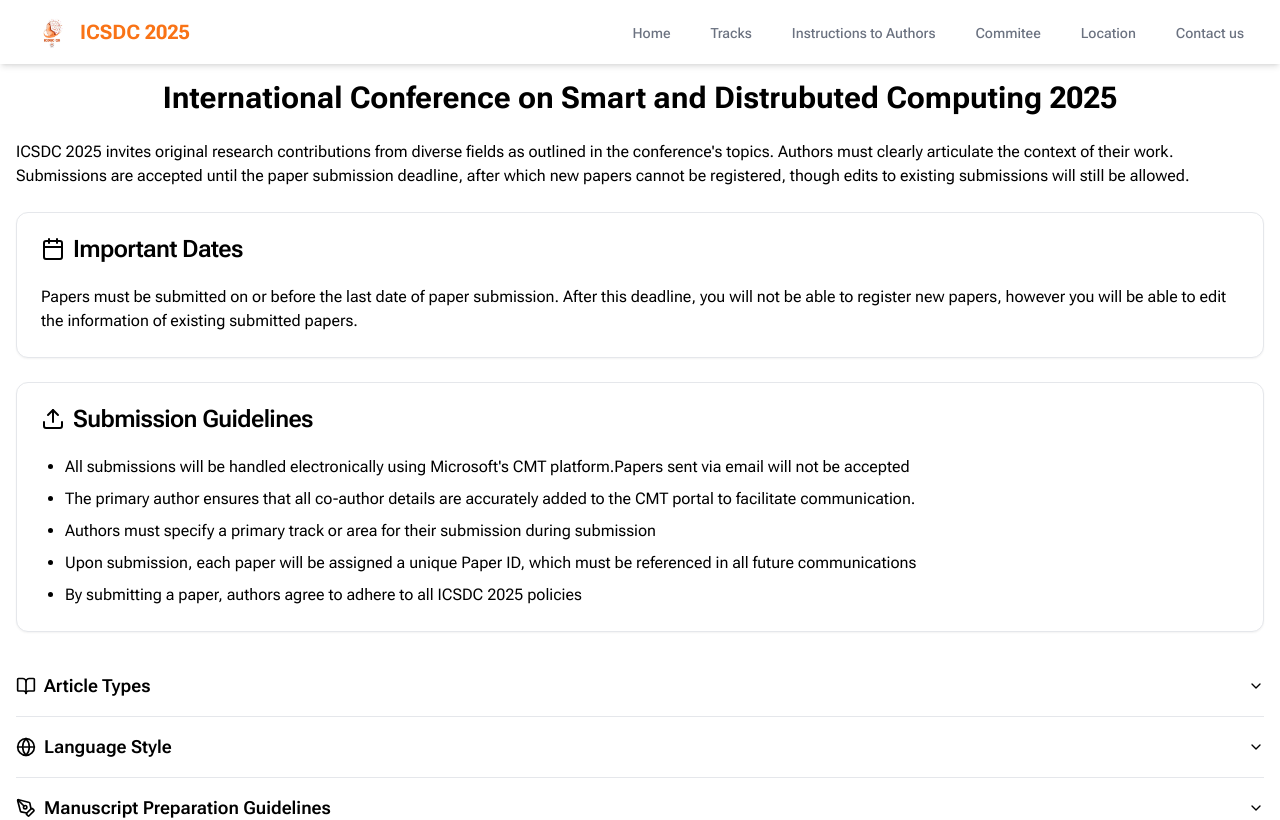
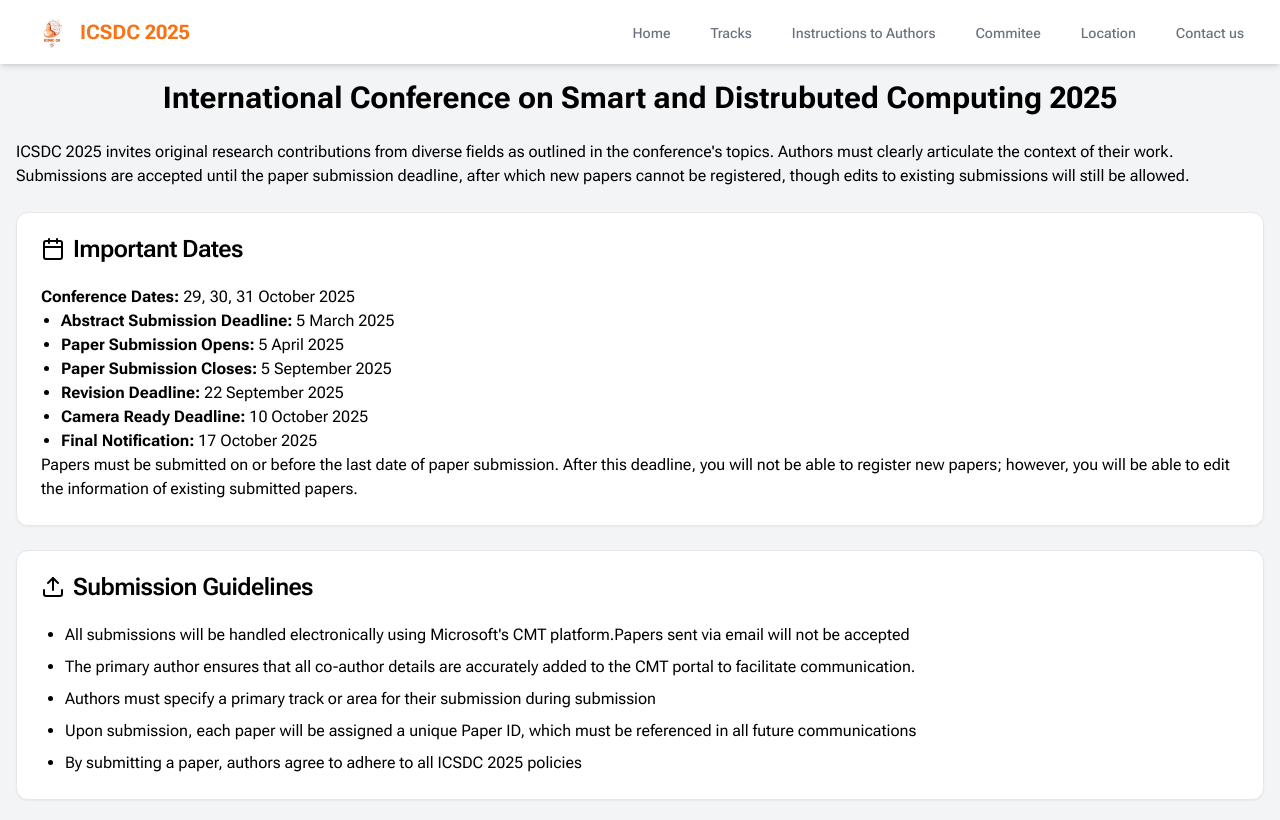
Before and after one commit to vverma022/conference-website, a React (Vite) app: page /instructions in a window 1280 px wide. Shown: the top 820 px of the page. Built offline with nearby package versions, Linux system fonts and the light colour scheme; a web font is replaced by a local one.

Commit message:
Changes and added motion to other pages

```diff
--- a/src/page/commitee.jsx
+++ b/src/page/commitee.jsx
@@ -1,6 +1,7 @@
 import { Footer } from '@/sections/footer'
 import React from 'react'
 import { Avatar, AvatarFallback, AvatarImage } from '@/components/ui/avatar'
+import { motion } from 'framer-motion'
 
 
 export default function Commitee(){
@@ -45,7 +46,12 @@ export default function Commitee(){
       ];
 
   return (
-    <div className="pt-16 flex flex-col min-h-screen w-full bg-white">
+    <motion.section
+    initial={{ opacity: 0 }}
+    animate={{ opacity: 1 }}
+    transition={{ duration: 0.5 }}
+    className="py-16 bg-gray-100 w-full"
+  >
     <div className='pt-4'>
     <h1 className="text-4xl font-bold mb-4 text-center text-black">Commitee Members</h1>
     <p className="text-center m-3 text-black">These are the Commitee Members for the International Comfernce on Smart and Distributed Computing 2025</p>
@@ -108,6 +114,6 @@ export default function Commitee(){
     {/* National Advisory Committee Section */}
 
     <Footer />
-    </div>
+  </motion.section>
   )
 }
--- a/src/page/instructions.jsx
+++ b/src/page/instructions.jsx
@@ -2,10 +2,16 @@ import { Card, CardContent, CardHeader, CardTitle } from "@/components/ui/card"
 import { Accordion, AccordionContent, AccordionItem, AccordionTrigger } from "@/components/ui/accordion"
 import { AlertCircle, BookOpen, Calendar, FileText, Globe, Lock, MessageSquare, PenTool, Search, Upload } from "lucide-react"
 import { Footer } from "@/sections/footer"
+import { motion } from "framer-motion"
 
 export default function Instructions() {
   return (
-    <div className="pt-16 flex flex-col min-h-screen w-full bg-white">
+    <motion.section
+    initial={{ opacity: 0 }}
+    animate={{ opacity: 1 }}
+    transition={{ duration: 0.5 }}
+    className="py-16 bg-gray-100 w-full"
+  >
     <div className="container mx-auto p-4 space-y-6">
       <h1 className="text-3xl font-bold text-center mb-6 text-black">
         International Conference on Smart and Distrubuted Computing 2025
@@ -20,7 +26,34 @@ export default function Instructions() {
     </CardTitle>
   </CardHeader>
   <CardContent>
-          <p className="text-black">Papers must be submitted on or before the last date of paper submission. After this deadline, you will not be able to register new papers, however you will be able to edit the information of existing submitted papers.</p>
+    <p className="text-black">
+      <strong>Conference Dates:</strong> 29, 30, 31 October 2025
+    </p>
+    <ul className="text-black list-disc pl-5">
+      <li>
+        <strong>Abstract Submission Deadline:</strong> 5 March 2025
+      </li>
+      <li>
+        <strong>Paper Submission Opens:</strong> 5 April 2025
+      </li>
+      <li>
+        <strong>Paper Submission Closes:</strong> 5 September 2025
+      </li>
+      <li>
+        <strong>Revision Deadline:</strong> 22 September 2025
+      </li>
+      <li>
+        <strong>Camera Ready Deadline:</strong> 10 October 2025
+      </li>
+      <li>
+        <strong>Final Notification:</strong> 17 October 2025
+      </li>
+    </ul>
+    <p className="text-black">
+      Papers must be submitted on or before the last date of paper submission.
+      After this deadline, you will not be able to register new papers; however,
+      you will be able to edit the information of existing submitted papers.
+    </p>
   </CardContent>
 </Card>
 
@@ -175,6 +208,6 @@ export default function Instructions() {
       <p className="text-center text-black">We look forward to your participation in ICSDC 2025! </p>
     </div>
     <Footer />
-    </div>
+    </motion.section>
   )
 }
--- a/src/page/tracks.jsx
+++ b/src/page/tracks.jsx
@@ -2,6 +2,7 @@ import { Card, CardContent, CardHeader, CardTitle } from "@/components/ui/card"
 import { ScrollArea } from "@/components/ui/scroll-area"
 import { Footer } from "@/sections/footer"
 import { Cloud, Network, Brain, Stethoscope,Leaf, Bot } from "lucide-react"
+import { motion } from "framer-motion"
 
 export default function Component() {
   const tracks = [{
@@ -91,7 +92,12 @@ export default function Component() {
   ]
 
   return (
-    <div className="pt-16 flex flex-col min-h-screen w-full bg-gray-50">
+    <motion.section
+    initial={{ opacity: 0 }}
+    animate={{ opacity: 1 }}
+    transition={{ duration: 0.5 }}
+    className="py-16 bg-gray-100 w-full"
+  >
     <div className="container mx-auto p-4 bg-gradient-to-br from-gray-50 to-gray-100 min-h-screen">
       <h1 className="text-4xl font-bold mb-4 text-center text-black">Conference Tracks</h1>
       <p className="text-center m-3 text-black">These are the Conference tracks for the ICSDC 2025</p>
@@ -123,6 +129,6 @@ export default function Component() {
       </div>
     </div>
      <Footer />
-     </div>
+     </motion.section>
   )
 }
--- a/src/sections/pricing.jsx
+++ b/src/sections/pricing.jsx
@@ -57,22 +57,19 @@ export default function PricingTiers() {
               </CardHeader>
               <CardContent className="space-y-6">
                 <div className="space-y-2">
-                  <Badge variant="secondary" className="w-full justify-center py-1">
+                  <Badge variant="outline" className="w-full justify-center py-1">
                     Domestic
                   </Badge>
-                  <p className="text-3xl font-bold text-center">₹{tier.domesticPrice.toLocaleString()}</p>
+                  <p className="text-3xl font-semibold text-center">₹{tier.domesticPrice.toLocaleString()}</p>
                 </div>
                 <div className="space-y-2">
-                  <Badge variant="secondary" className="w-full justify-center py-1">
+                  <Badge variant="outline" className="w-full justify-center py-1">
                     International
                   </Badge>
-                  <p className="text-3xl font-bold text-center">${tier.internationalPrice} USD</p>
+                  <p className="text-3xl font-semibold text-center">${tier.internationalPrice} USD</p>
                 </div>
               </CardContent>
               <CardFooter>
-                <button className="w-full bg-primary text-primary-foreground hover:bg-primary/90 py-2 rounded-md transition-colors">
-                  Select Plan
-                </button>
               </CardFooter>
             </Card>
           </motion.div>
--- a/src/sections/registration.jsx
+++ b/src/sections/registration.jsx
@@ -1,8 +1,9 @@
 import { motion } from 'framer-motion'
 import { Button } from '@/components/ui/button'
 import { Input } from '@/components/ui/input'
-import { Select } from '@/components/ui/select'
+import { Select, SelectLabel } from '@/components/ui/select'
 import { SelectContent, SelectItem, SelectTrigger, SelectValue } from '@/components/ui/select'
+import { SelectGroup } from '@radix-ui/react-select'
 
 const plans = [
   {
@@ -31,7 +32,7 @@ const  Register = () => {
     initial={{ opacity: 0 }}
     animate={{ opacity: 1 }}
     transition={{ duration: 0.5 }}
-      className="py-16 bg-white w-full"
+    className="py-16 bg-white w-full text-black"
   >
     <div className="container mx-auto px-4">
       <motion.h2
@@ -46,18 +47,43 @@ const  Register = () => {
         initial={{ opacity: 0, y: 20 }}
         animate={{ opacity: 1, y: 0 }}
         transition={{ delay: 0.4, duration: 0.5 }}
-          className="max-w-lg mx-auto"
+        className="max-w-lg mx-auto text-black"
       >
         <div className="mb-4">
-            <Input type="text" placeholder="Full Name" />
+          <Input type="text" placeholder="Full Name" className="text-black" />
         </div>
         <div className="mb-4">
-            <Input type="email" placeholder="Email Address" />
+          <Input type="email" placeholder="Email Address" className="text-black" />
         </div>
         <div className="mb-4">
-            <Input type="text" placeholder="Company/Organization" />
+          <Input type="text" placeholder="Company/Organization" className="text-black" />
         </div>
-          <Button disabled className="w-full relative hover:text-transparent">
+        <div className="mb-4">
+        <Select>
+              <SelectTrigger className="w-full text-black">
+              <SelectValue placeholder="Select Industry" className="text-black" />
+              </SelectTrigger>
+              <SelectContent className="text-black">
+              <SelectItem value="tech" className="text-black">Students</SelectItem>
+              <SelectItem value="finance" className="text-black">Academicians</SelectItem>
+              <SelectItem value="healthcare" className="text-black">Industrial</SelectItem>
+
+              </SelectContent>
+            </Select>
+        </div>
+        <div className="mb-4">
+        <Select>
+              <SelectTrigger className="w-full text-black">
+              <SelectValue placeholder="Select Industry" className="text-black" />
+              </SelectTrigger>
+              <SelectContent className="text-black">
+              <SelectItem value="tech" className="text-black">Domestic</SelectItem>
+              <SelectItem value="finance" className="text-black">International</SelectItem>
+              </SelectContent>
+            </Select>
+        </div>
+
+        <Button disabled className="w-full relative hover:text-transparent text-black">
           Opening Soon
         </Button>
       </motion.form>
```
Lines whose indentation alone changed are shown as unchanged.
